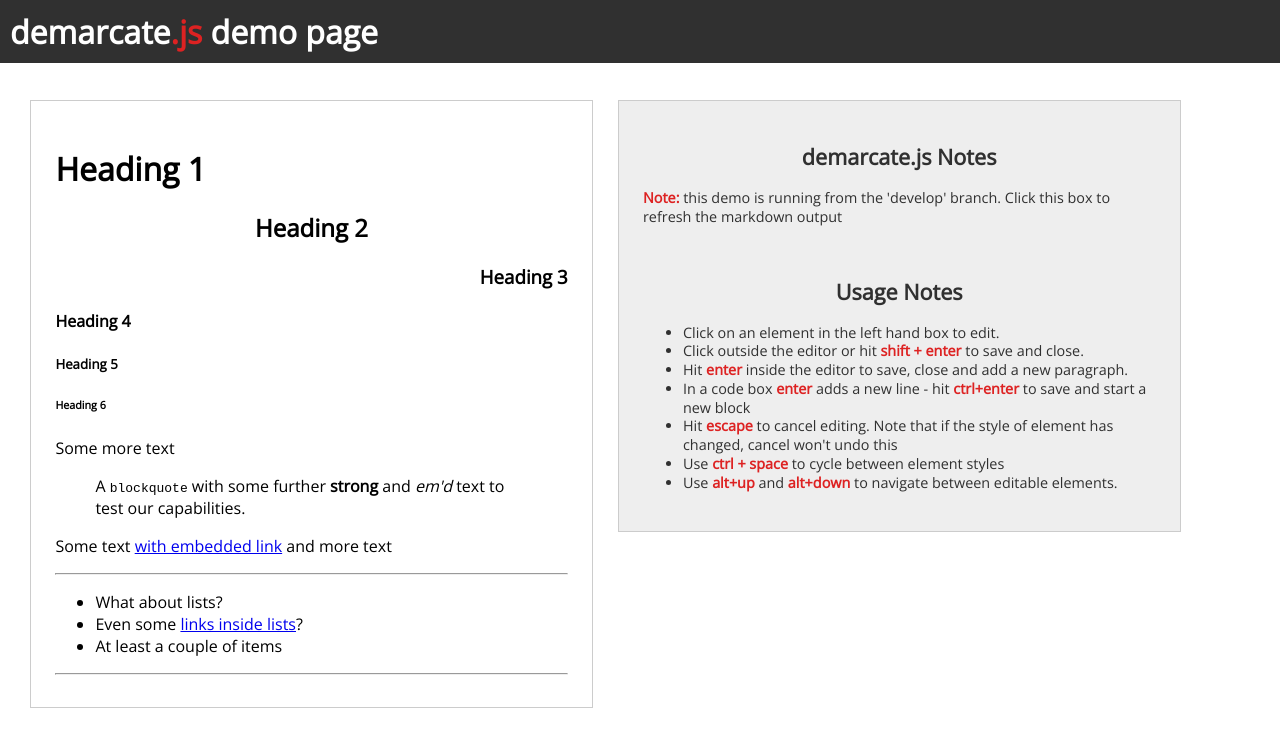
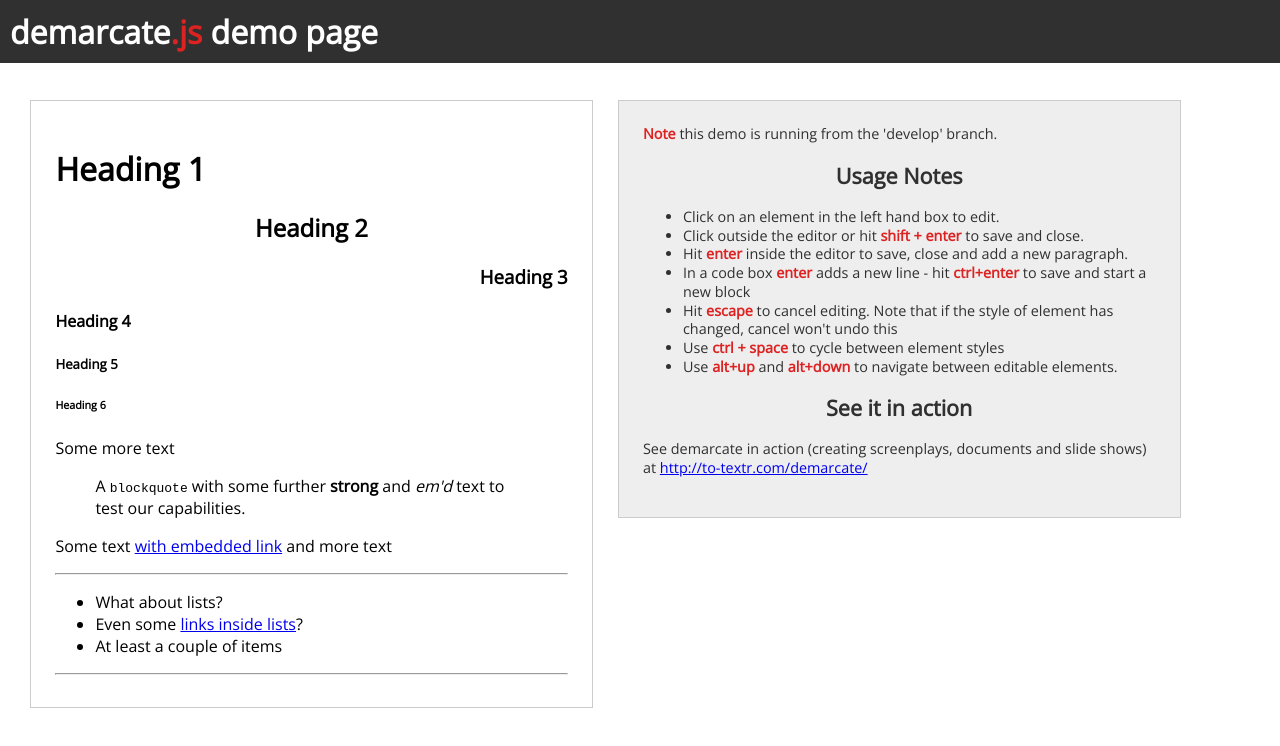
Before and after one commit to will-hart/demarcate.js, a plain HTML site: page index.html in a window 1280 px wide. Drawn offline with nearby package versions, Linux system fonts and the light colour scheme.

Commit message:
Lean up demo some more

```diff
--- a/index.html
+++ b/index.html
@@ -42,8 +42,6 @@
                 max-width: 100%;
             }
 
-            .clearfix { clear:both; }
-
             /* set some text-aligns to test editor formatting*/
             h2 { text-align: center; }
             h3 { text-align: right; }
@@ -81,9 +79,7 @@
         </div>
 
         <div id="output">
-            <h2>demarcate.js Notes</h2>
-            <p><strong>Note:</strong> this demo is running from the 'develop' branch. Click this box to refresh the markdown output</p>
-            <br class="clearfix" />
+            <strong>Note</strong> this demo is running from the 'develop' branch.
 
             <h2>Usage Notes</h2>
             <ul>
@@ -96,6 +92,10 @@
                 <li>Use <strong>alt+up</strong> and <strong>alt+down</strong> to navigate between editable elements.</li>
             </ul>
 
+            <h2>See it in action</h2>
+            <p>
+                See demarcate in action (creating screenplays, documents and slide shows) at <a href="http://to-textr.com/demarcate/">http://to-textr.com/demarcate/</a>
+            </p>
         </div>
 
         <script src="http://code.jquery.com/jquery.min.js" type="text/javascript"></script>
@@ -124,11 +124,6 @@
                     op = op.replace(/\n/g, '<br/>');
                     $("#output").html(op);
                 });
-
-                $("#output").click( function() {
-                    $(this).fadeOut(300, function() { $(this).trigger('demarcate_editor_closed'); });
-                    $(this).fadeIn();
-                });
             });
         </script>
     </body>
```
